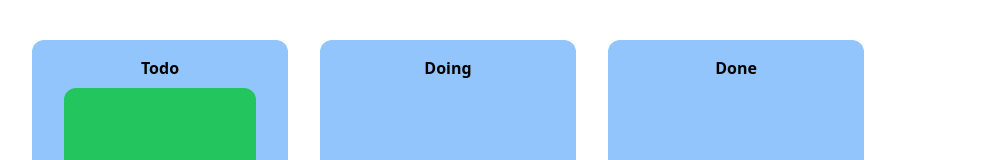
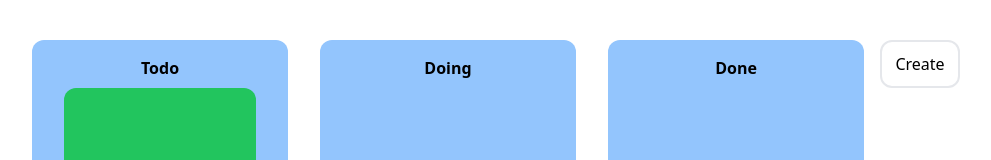
Before and after one commit to hironomiu/typescript-react-html-drag-and-drop, a React (Create React App) app: page / in a window 1280 px wide. Shown: the top 160 px of the page, without its empty margins (24-1015 px from the left). Built offline with nearby package versions, Linux system fonts and the light colour scheme.

Commit message:
commited

```diff
--- a/src/components/Main.tsx
+++ b/src/components/Main.tsx
@@ -87,7 +87,7 @@ const Main = () => {
   }
 
   const styleMain =
-    'w-[20vw] h-[80vh] mx-4 flex flex-col wjustify-center items-center rounded-xl'
+    'w-[20vw] h-[80vh] mx-4 flex flex-col wjustify-center items-center rounded-xl overflow-y-auto'
   const styleActive = 'bg-blue-500'
   const styleInactive = 'bg-blue-300'
 
@@ -158,7 +158,12 @@ const Main = () => {
         >
           <Cards title="Done" cards={todos.filter((todo) => todo.type === 3)} />
         </div>
-        <button onClick={handleClick}>Create</button>
+        <button
+          className=" border-2 h-12 w-20 rounded-xl"
+          onClick={handleClick}
+        >
+          Create
+        </button>
       </div>
     </>
   )
```
